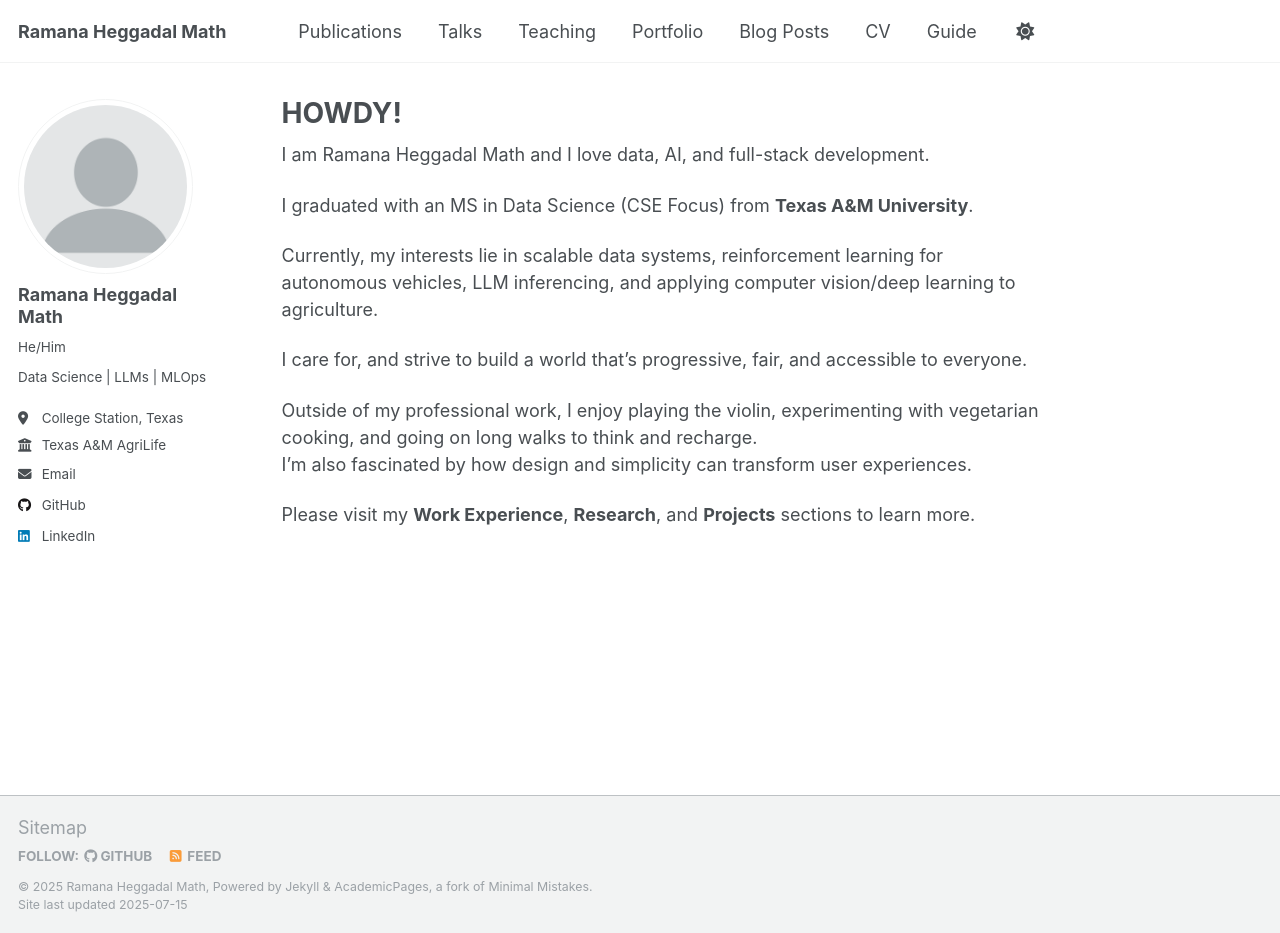
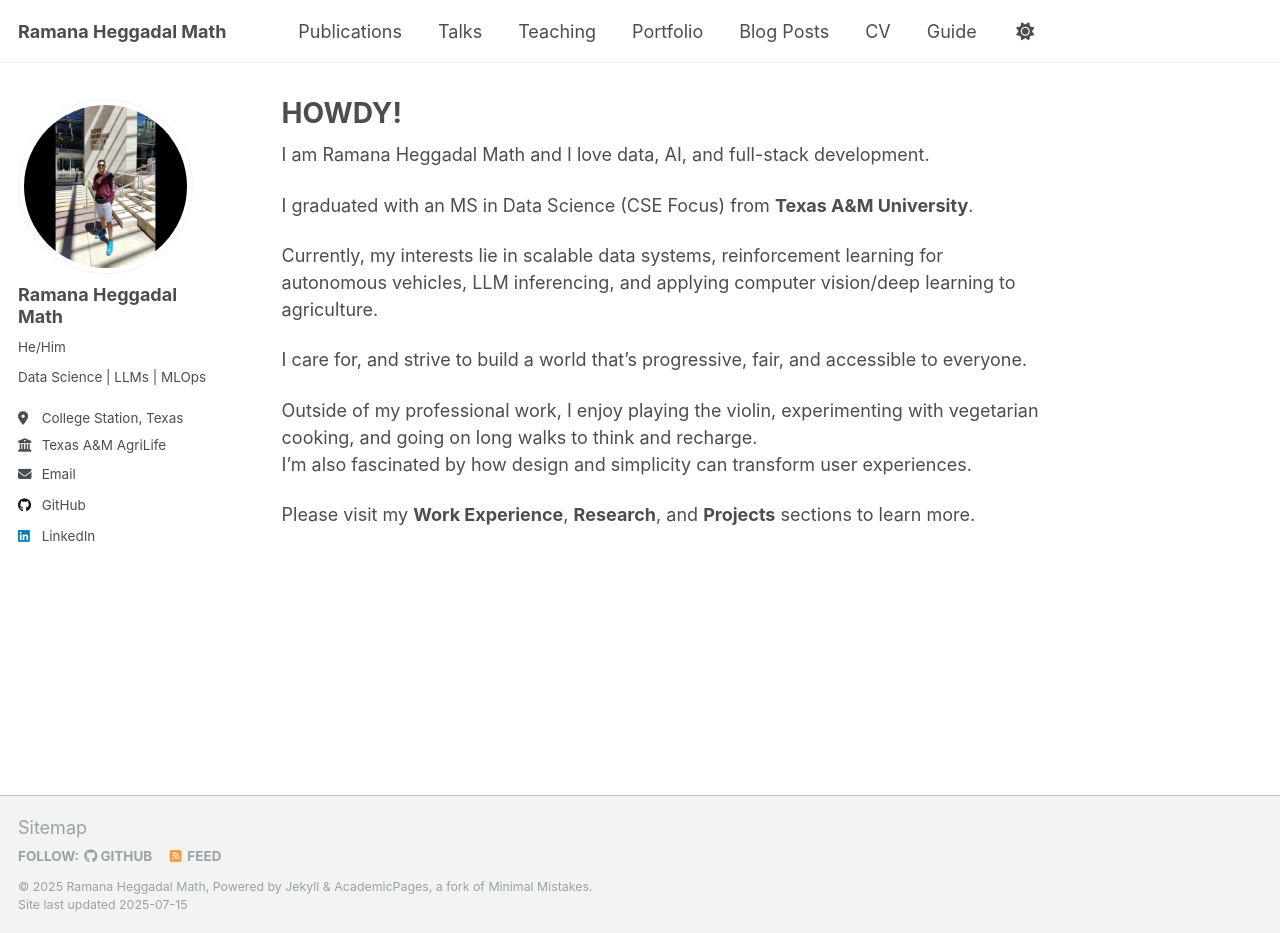
Before and after one commit to ramanahm1/ramanahm1.github.io, a Jekyll site: the page built from _pages/about.md, in a window 1280 px wide and 933 px high. Built offline with Jekyll 4.4.1, drawn with Linux system fonts in a browser that asks for light colours; a script that is not in the unit is left out.

Commit message:
Update _config.yml

```diff
--- a/_config.yml
+++ b/_config.yml
@@ -22,7 +22,7 @@ repository               : "ramanahm1/ramanahm1.github.io"
 #               Additional customization can be done by editing /_includes/author-profile.html
 author:
   # Biographic information
-  avatar           : "profile.png"
+  avatar           : "ramana_profile.jpeg"
   name             : "Ramana Heggadal Math"
   pronouns         : "He/Him"
   bio              : "Data Science | LLMs | MLOps"
```
